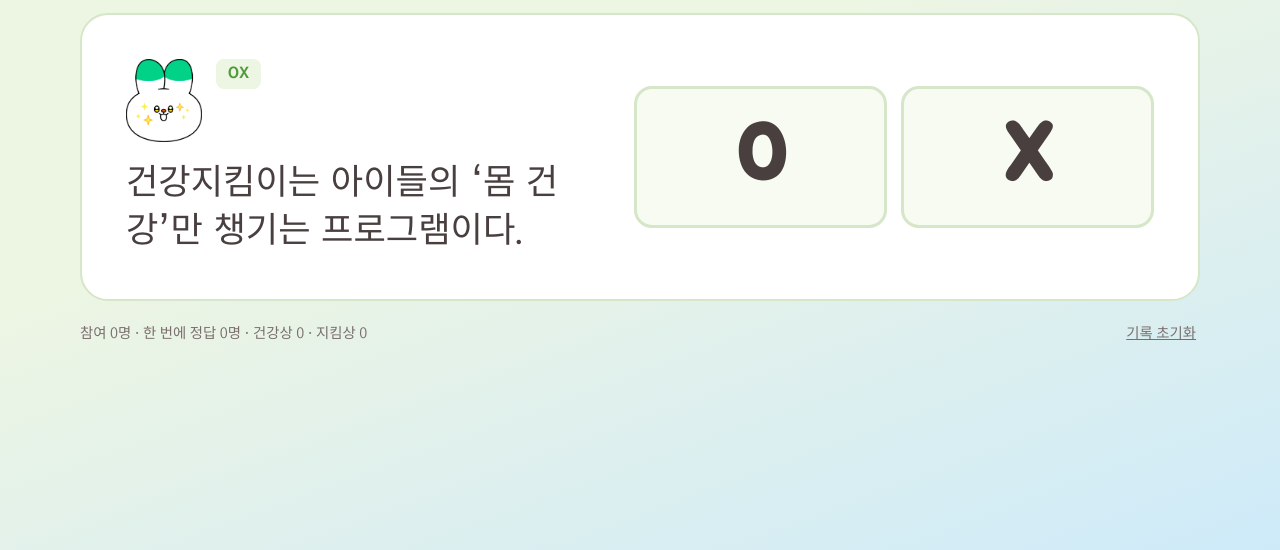
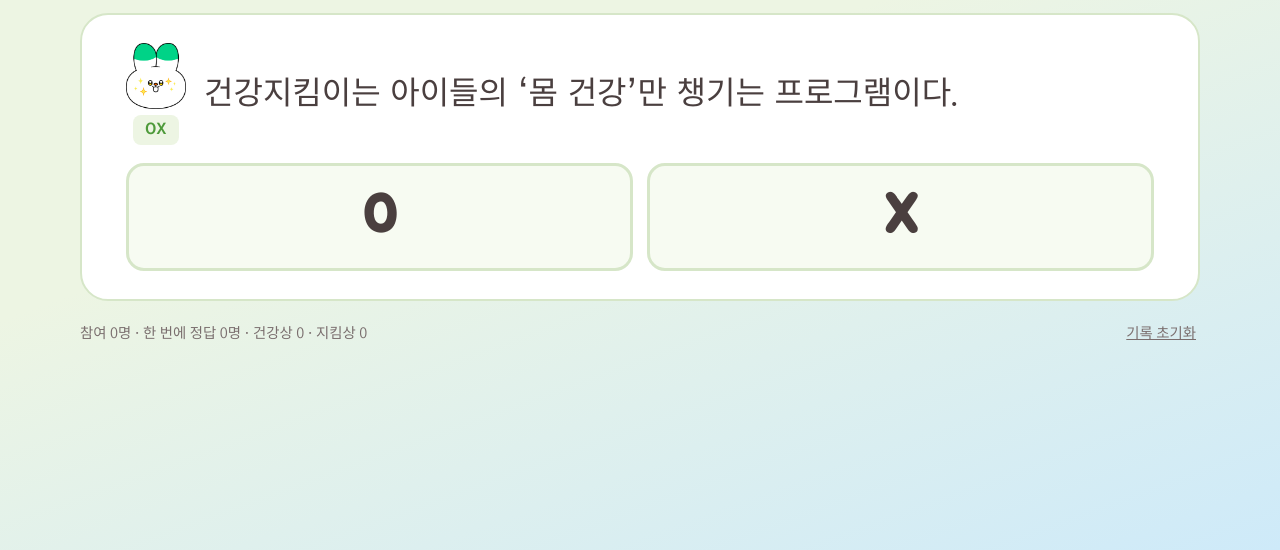
Before and after one commit to amwaykoreafoundation-del/healthwatcher-quiz, a plain HTML site: page index.html in a window 1280 px wide. Both pictures are taken after a click on the button "문제 뽑기". Shown: the part 250-800 px from the top of the page. Drawn offline with Linux system fonts and the light colour scheme.

Commit message:
태블릿 가로: 문제 한 줄, 보기 2열, 정답·버튼 아래 배치
Co-Authored-By: Claude Opus 5.5 <noreply@anthropic.com>

```diff
--- a/index.html
+++ b/index.html
@@ -140,14 +140,20 @@ button:focus-visible { outline: 4px solid var(--sun); outline-offset: 3px; }
   #screen-start .chars { grid-row: 1 / 4; }
   #screen-start .chars .welly { width: 200px; }
   #screen-start .chars .kimi { width: 140px; }
-  #screen-quiz:not([hidden]) { display: grid; grid-template-columns: 1fr 1.1fr; column-gap: 36px; row-gap: 18px; align-content: start; }
-  #screen-quiz .q-head { grid-column: 1; grid-row: 1; }
-  #screen-quiz h2 { grid-column: 1; grid-row: 2; }
-  #screen-quiz .feedback { grid-column: 1; grid-row: 3; align-self: start; }
-  #screen-quiz .choices { grid-column: 2; grid-row: 1 / 3; align-self: center; }
-  #screen-quiz #btn-next { grid-column: 2; grid-row: 3; align-self: end; }
-  #screen-quiz .choices:not(.ox) { grid-template-columns: 1fr; gap: 12px; }
-  #screen-quiz .choice { padding: 14px 18px; }
+  /* Question on one line (Welly + tag at its left), answers 2 per row, feedback and button full width below */
+  #screen-quiz:not([hidden]) { display: grid; grid-template-columns: auto minmax(0, 1fr); column-gap: 18px; row-gap: 18px; align-items: center; padding-block: 28px; }
+  #screen-quiz .q-head { grid-column: 1; grid-row: 1; flex-direction: column; gap: 6px; }
+  #screen-quiz .q-head img { width: 60px; }
+  #screen-quiz .q-head .tag { align-self: center; }
+  #screen-quiz h2 { grid-column: 2; grid-row: 1; font-size: 2rem; white-space: nowrap; overflow: hidden; }
+  #screen-quiz .choices { grid-column: 1 / 3; grid-row: 2; grid-template-columns: 1fr 1fr; gap: 14px; }
+  #screen-quiz .choice { padding: 16px 20px; }
+  #screen-quiz .choices.ox .choice { padding: 14px 0; font-size: 3.4rem; }
+  #screen-quiz .feedback { grid-column: 1 / 3; grid-row: 3; padding: 16px 22px; }
+  #screen-quiz .feedback .head { font-size: 1.9rem; }
+  #screen-quiz .fb-faces .welly { width: 72px; }
+  #screen-quiz .fb-faces .kimi { width: 52px; }
+  #screen-quiz #btn-next { grid-column: 1 / 3; grid-row: 4; }
   #screen-gift:not([hidden]) { display: grid; grid-template-columns: 1.3fr 1fr; column-gap: 36px; row-gap: 16px; align-items: center; }
   #screen-gift h2 { grid-column: 1 / 3; }
   #screen-gift .gifts { grid-column: 1; grid-row: 2 / 4; padding-top: 24px; }
@@ -355,7 +361,20 @@ function startQuiz() {
   });
   $("q-feedback").hidden = true; $("btn-next").hidden = true; missed = false;
   show("screen-quiz");
+  fitQuestion();
 }
+
+// Landscape tablet keeps the question on one line: shrink the font until it fits (not below 18px).
+const LANDSCAPE = window.matchMedia("(orientation: landscape) and (min-width: 900px)");
+function fitQuestion() {
+  const el = $("q-text");
+  el.style.fontSize = "";
+  if (!LANDSCAPE.matches || $("screen-quiz").hidden) return;
+  let size = parseFloat(getComputedStyle(el).fontSize);
+  while (el.scrollWidth > el.clientWidth && size > 18) { size -= 1; el.style.fontSize = size + "px"; }
+}
+window.addEventListener("resize", fitQuestion);
+if (document.fonts && document.fonts.ready) document.fonts.ready.then(fitQuestion);
 
 // Wrong picks stay crossed out and the player tries again until they find the answer.
 let missed = false;
```
